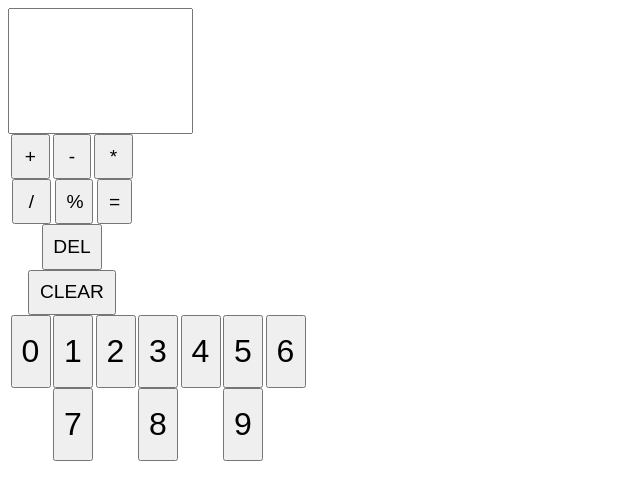
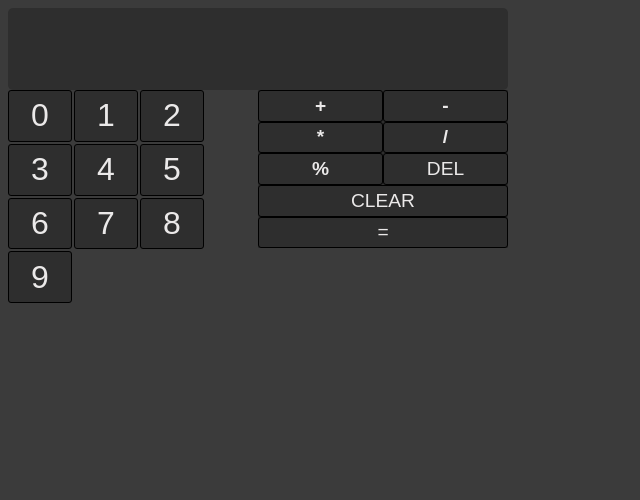
Before and after one commit to DanZemlyansky/calc-app, a plain HTML site: page index.html in a window 1280 px wide. Shown: the whole page, without its empty margins (0-640 px from the left). Drawn offline with Linux system fonts and the light colour scheme.

Commit message:
styling update 1

```diff
--- a/index.html
+++ b/index.html
@@ -10,20 +10,26 @@
 
 <body>
 
+    <div id="content">
+        <input type="text" id="input">
         <div id="calcWrapper">
-        <input type="text" id="input">
+            <div id="numbers"></div>
             <div class="buttons">
                 <button class="operator" id="addBtn">+</button>
                 <button class="operator" id="subtractBtn">-</button>
                 <button class="operator" id="multiplyBtn">*</button>
                 <button class="operator" id="divideBtn">/</button>
                 <button class="operator" id="modul">%</button>
-            <button id="getResult">=</button>
                 <button id="del">DEL</button>
+                <div class="bigBtn">
                     <button id="clearField">CLEAR</button>
                 </div>
-        <div id="numbers"></div>
+                <button id="getResult">=</button>
             </div>
+        </div>
+    </div>
+
+
 
 
     <script src="main.js"></script>
--- a/main.js
+++ b/main.js
@@ -1,7 +1,6 @@
 
 let input = document.getElementById('input');
-let num1;
-let num2;
+
 
 
 
@@ -9,7 +8,7 @@ let num2;
 
 const NUMBERS = document.getElementsByClassName('number');
 const OPERATOR = document.getElementsByClassName('operator');
-let GET_RESULT = document.getElementById('getResult')
+let GET_RESULT = document.getElementById('getResult');
 
 for (let i = 0; i < 10; i++) {
     document.getElementById('numbers').innerHTML += `<button class="number">${i}</button>`
@@ -29,13 +28,16 @@ function selectedOperator() {
 }
 
 function addNum() {
-    input.value += this.textContent; // 'this' refers to the clicked number button
+    input.value += this.textContent;
 }
 
 function execute() {
     const EXPRESSION = input.value;
     let result = eval(EXPRESSION);
     input.value = result;
+    if(input.value === ''){
+        input.value = 'Please enter a calculation.'
+    }
 
 }
 
--- a/style.css
+++ b/style.css
@@ -1,46 +1,109 @@
 .number {
     display: flex;
     flex-wrap: wrap;
-    width: 5vh;
-    height: auto;
-    justify-content: center;
+    width: 5vw;
+    justify-content: space-around;
     font-size: 2em;
 }
 
 #numbers {
     display: flex;
     flex-wrap: wrap;
-    justify-content: space-evenly;
-    width: 50vw;
+    gap: 2px;
+    width: 50%;
+    height: 10vh;
 }
+
 
 #calcWrapper {
     display: flex;
     flex-wrap: wrap;
-    width: 300px;
+    justify-content: center;
+    width: 500px;
 }
 
 
-button {
-    font-size: 1.2em;
-    padding: 0.5em;
+#content {
+    display: flex;
+    justify-content: center;
+    flex-wrap: wrap;
 }
 
-.buttons {
-    display: flex;
-    justify-content: space-evenly;
-    flex-wrap: wrap;
-    width: 10vw
-}
+
 
 #input {
-    height: 15vh;
+    border: none;
+    border-radius: 5px;
+    background-color: #2e2e2e;
+    color: rgb(207, 12, 12);
+    font-size: 3em;
+    height: 10vh;
+    width: 100%;
     display: flex;
     justify-content: center;
     flex-direction: column;
 }
 
 
+
+.buttons {
+    background-color: #2e2e2e;
+    display: flex;
+    justify-content: space-between;
+    flex-wrap: wrap;
+    width: 50%;
+}
+
+button {
+    background-color: #2e2e2e;
+    color: #ebe9e9;
+    font-size: 1.2em;
+    padding: 0.2em;
+    border: 1px solid #000;
+    border-radius: 3px;
+}
+
+.bigBtn {
+    width: 100%;
+    display: flex;
+    justify-content: space-between;
+}
+
+
+#getResult {
+    width: 100%;
+}
+
 .operator {
-    width: 2em;
+    width: 50%;
+    font-weight: bold;
 }
+
+#del {
+    width: 50%
+}
+
+#clearField {
+    width: 100%;
+}
+
+
+
+
+
+
+
+
+
+
+/* css grid */
+
+
+body {
+    background-color: #3b3b3b;
+    overflow: hidden;
+    display: grid;
+    grid-template-columns: repeat(5, 1fr);
+    grid-template-rows: repeat(5, 1fr);
+    grid-area: 1 / 1 / 6 / 6;
+}
```
Lines whose indentation alone changed are shown as unchanged.
